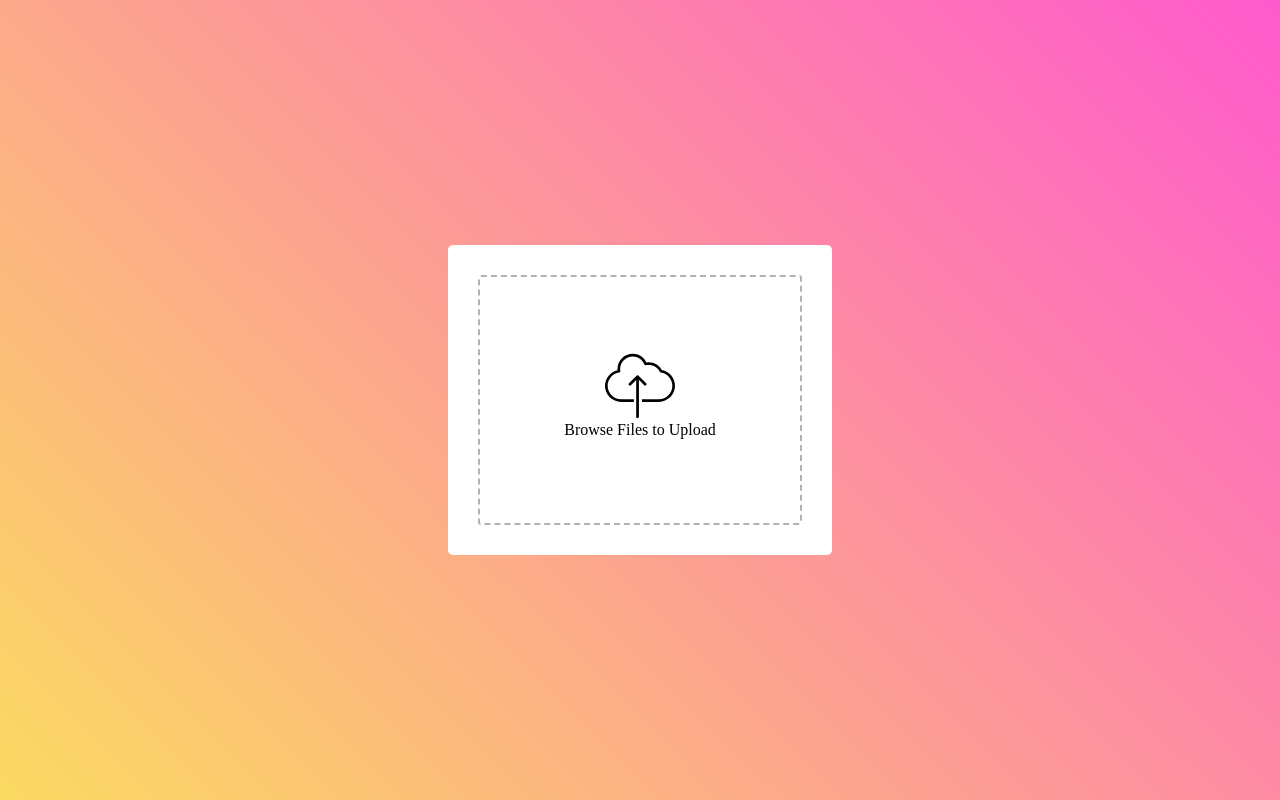
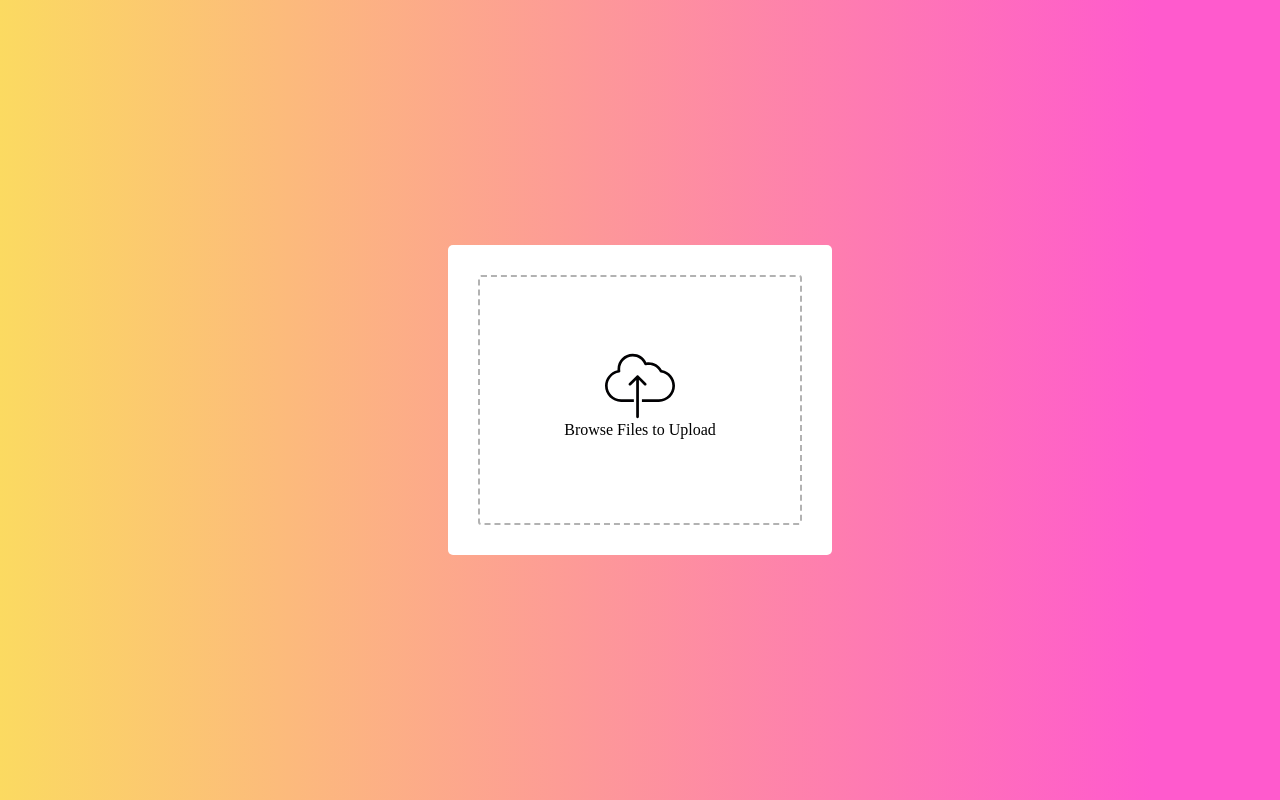
Before and after one commit to Nachith/Image-Resize-App-JS, a plain HTML site: page index.html in a window 1280 px wide. Drawn offline with Linux system fonts and the light colour scheme; files that its build step writes are made by us from their sources; files whose address does not match are found by name.

Commit message:
Update style.css

```diff
--- a/style.css
+++ b/style.css
@@ -8,7 +8,7 @@
   body {
     width: 100%;
     height: 100vh;
-    background-image: linear-gradient(45deg, #fbda61 0%, #ff5acd 100%);
+    background-image: linear-gradient(90deg, #fbda61 0%, #ff5acd 90%);
     place-items: center;
     display: grid;
   }
```
